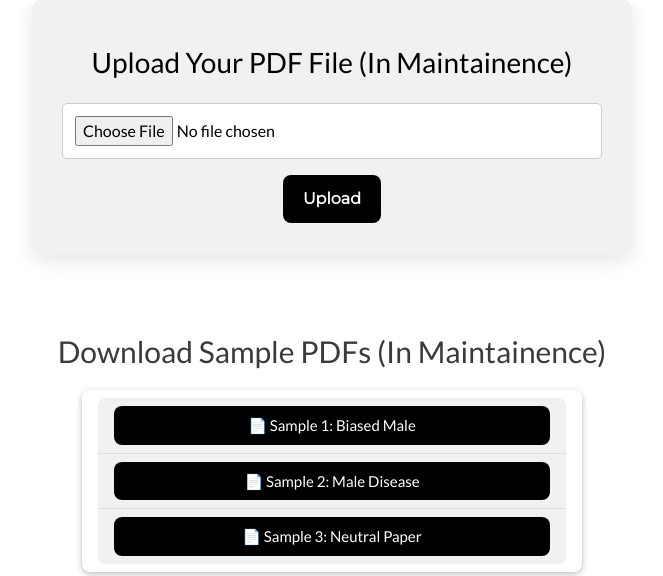
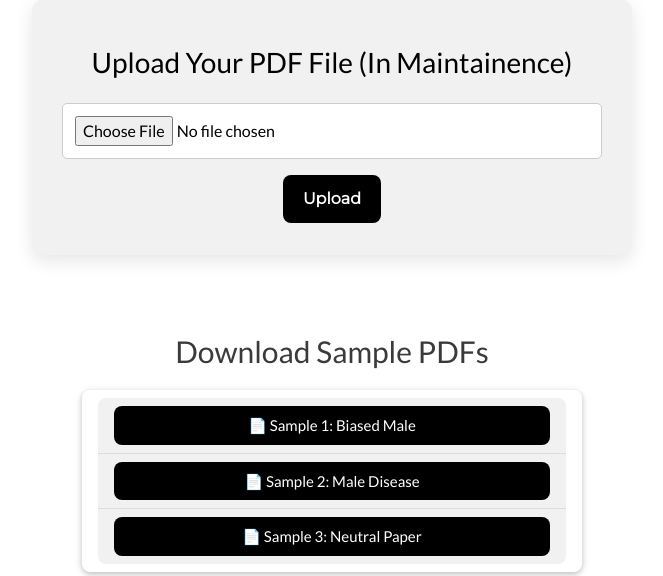
Before and after one commit to Flameflake04/IWiH_Django, a Django app: page /upload/ in a window 1280 px wide. Shown: the part 193-769 px from the top of the page, without its empty margins (308-971 px from the left). Run offline with Django 5.2, Linux system fonts and the light colour scheme.

Commit message:
Fix frontend

```diff
--- a/myapp/templates/pdfUpload.html
+++ b/myapp/templates/pdfUpload.html
@@ -141,7 +141,7 @@ body,h1,h2,h3,h4,h5,h6 {font-family: "Lato", sans-serif}
 
 
 <div class="w3-container w3-padding-32 w3-center">
-    <h2 class="w3-text-dark-gray w3-margin-bottom">Download Sample PDFs (In Maintainence)</h2>
+    <h2 class="w3-text-dark-gray w3-margin-bottom">Download Sample PDFs</h2>
     {% load static %}
     <div class="w3-card w3-round-large w3-white w3-padding w3-animate-opacity" style="max-width: 500px; margin: auto;">
         <ul class="w3-ul w3-hoverable w3-light-grey w3-round-large">
```
